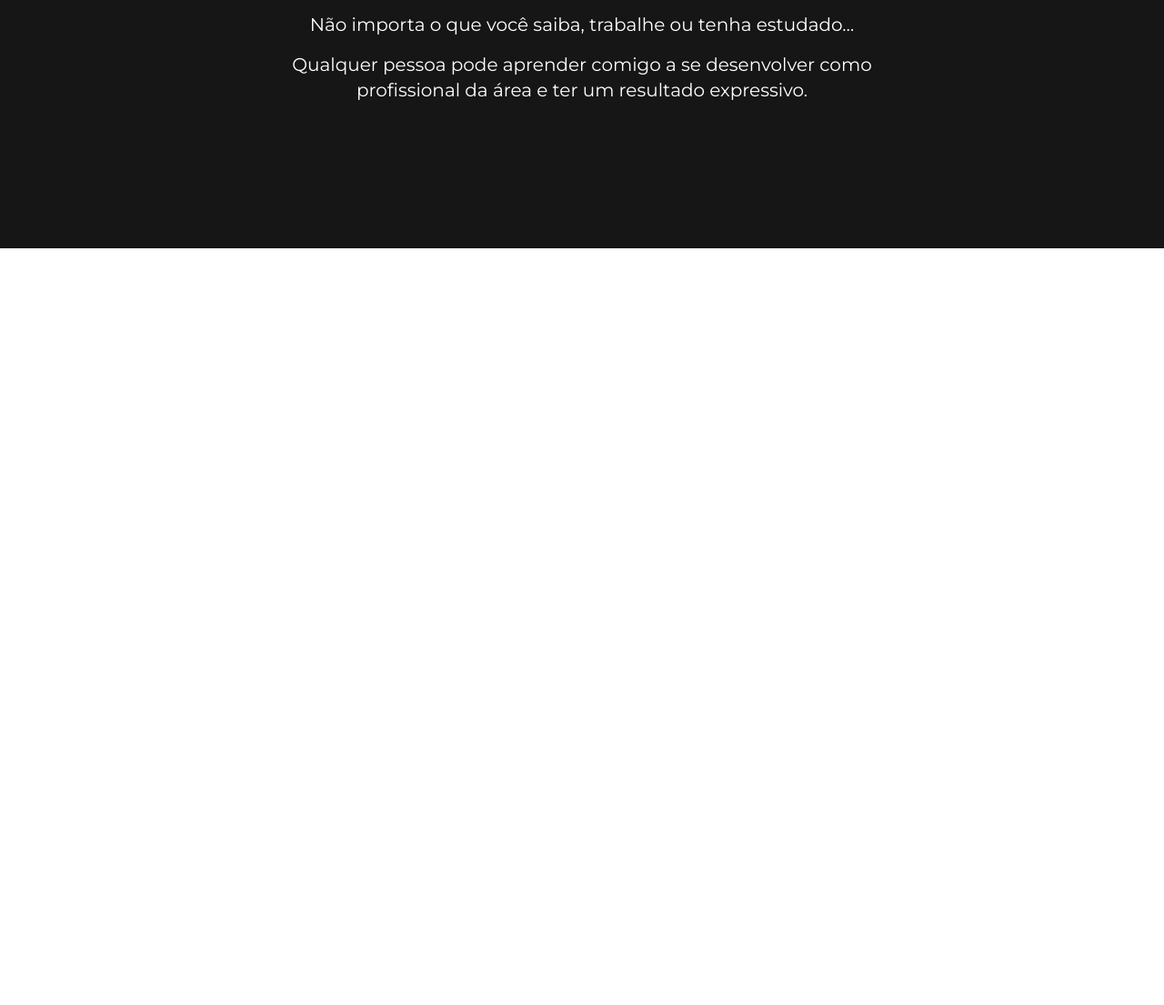
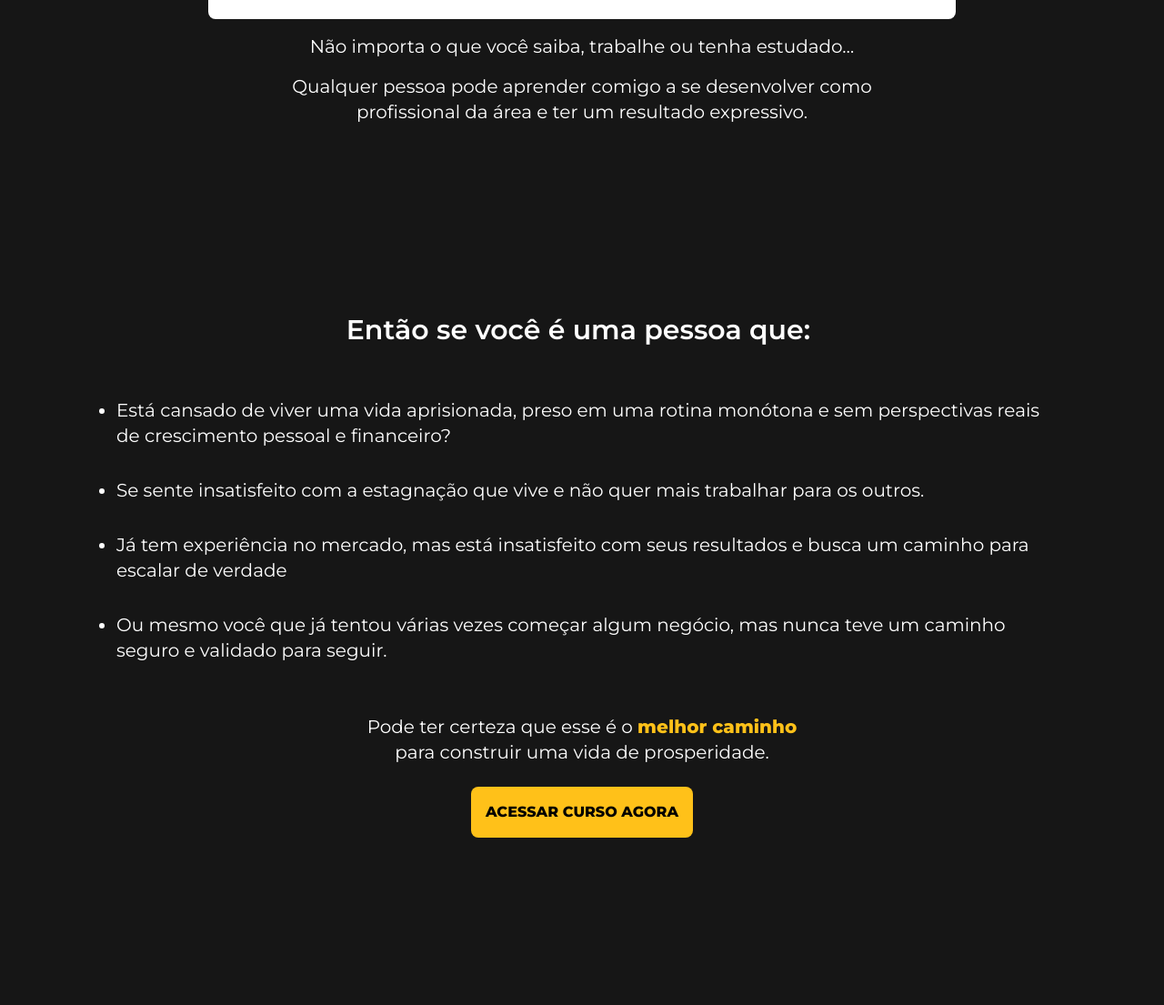
Before and after one commit to ruanSignori/flash-reparo, a website built with Vite: page index.html in a window 1280 px wide. Shown: the part 4503-5608 px from the top of the page at 91% size. Before the commit the page ends 4776 px from the top, so only its background shows below. Built offline with nearby package versions, Linux system fonts and the light colour scheme.

Commit message:
finalizado section fatores

```diff
--- a/index.html
+++ b/index.html
@@ -45,7 +45,7 @@
     </div>
     <!-- Section Hero -->
 
-    <section class="text-center w-full bg-bg px-4 py-8 md:p-8 flex justify-center">
+    <section class="text-center w-full bg-bg px-6 py-8 md:p-8 flex justify-center">
       <div class="w-full max-w-screen-2xl flex justify-center flex-col lg:flex-row lg:flex-wrap wrap gap-4 items-center lg:justify-between">
         <div class="max-w-lg lg:max-w-md xl:max-w-xl">
           <h3 class="text-subtitle lg:text-left">
@@ -139,7 +139,7 @@
     </div>
 
     <!-- Section Social Profile -->
-    <section class="min-h-[40vh] w-full bg-bg flex flex-col items-center gap-4">
+    <section class="min-h-[40vh] w-full bg-bg flex flex-col items-center gap-4 p-6">
       <h3 class="text-subtitle uppercase">Você duvida?</h3>
       <div class="divider max-w-40"></div>
       <p class="max-w-screen-sm text-center text-xl">Veja como o Bruno, um aluno meu, já está inaugurando a sua segunda loja e mudou completamente a realidade da família dele:</p>
@@ -160,6 +160,29 @@
     <div class="banner-black">
     </div>
 
+    <!-- Section Fatores -->
+    <section class="min-h-[40vh] w-full bg-bg flex flex-col items-center gap-6 p-6">
+      <h4 class="text-3xl font-semibold text-white">Então se você é uma pessoa que: </h4>
+      <ul class="mt-8 list-disc text-white max-w-screen-lg text-xl flex flex-col gap-8">
+        <li>Está cansado de viver uma vida aprisionada, preso em uma rotina monótona e sem perspectivas reais de crescimento pessoal e financeiro? </li>
+        <li>Se sente insatisfeito com a estagnação que vive e não quer mais trabalhar para os outros. </li>
+        <li>Já tem experiência no mercado, mas está insatisfeito com seus resultados e busca um caminho para escalar de verdade</li>
+        <li>Ou mesmo você que já tentou várias vezes começar algum negócio, mas nunca teve um caminho seguro e validado para seguir. </li>
+      </ul>
+      <p class="text-xl mt-8 max-w-lg text-center">
+        Pode ter certeza que esse é o <b>melhor caminho</b>
+        para construir uma vida de prosperidade.
+      </p>
+      <a href="#">
+        <button class="btn-primary bg-primary">Acessar curso agora</button>
+      </a>
+     </section>
+    <!-- Section Fatores -->
+
+
+    <div class="banner-black">
+    </div>
+
     <script type="module" src="/src/main.ts" defer></script>
   </body>
 </html>
--- a/src/styles/globals.css
+++ b/src/styles/globals.css
@@ -30,7 +30,7 @@ p {
 }
 
 .banner-black {
-  @apply w-full h-40 bg-bg block
+  @apply w-full h-28 sm:h-40 bg-bg block
 }
 
 b {
```
